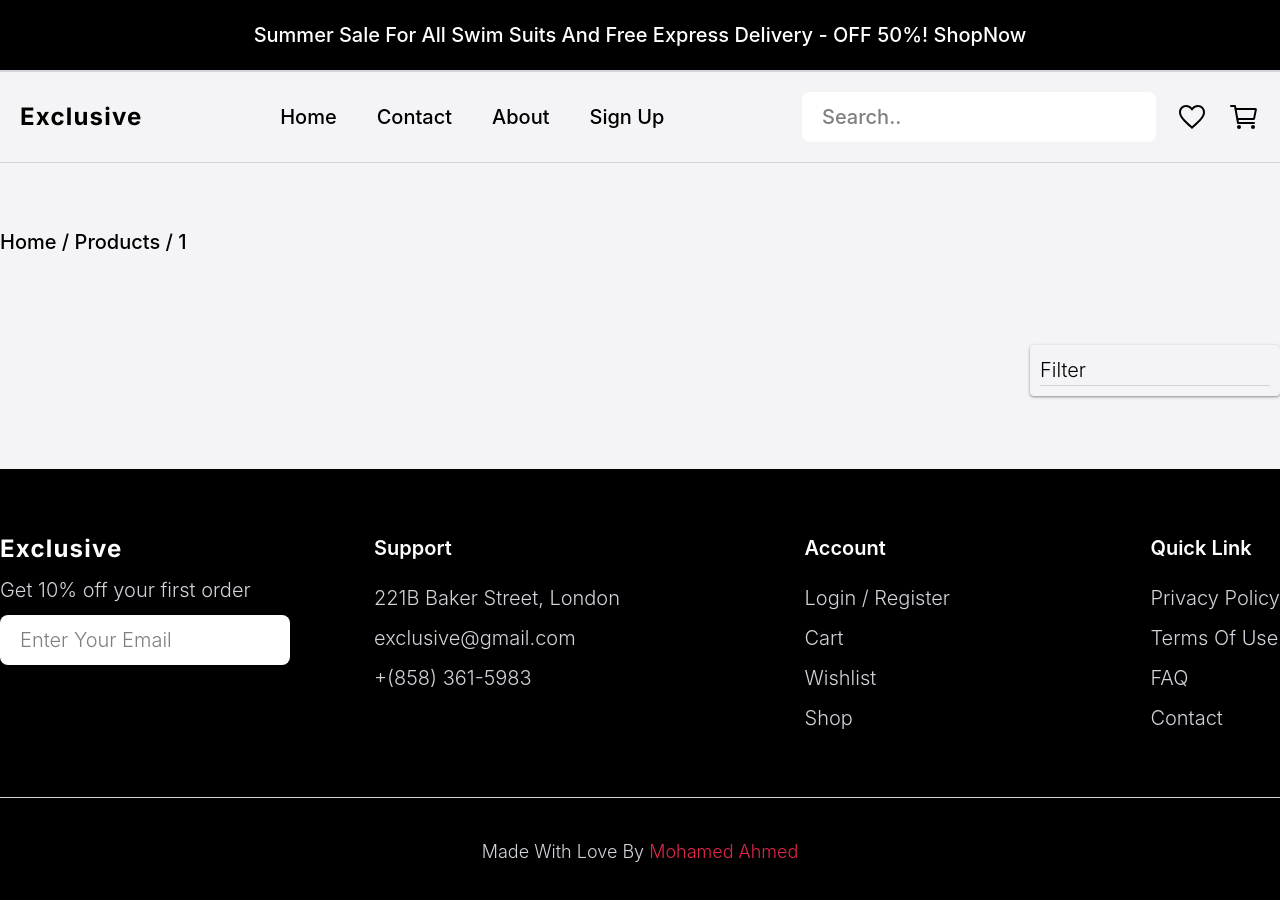
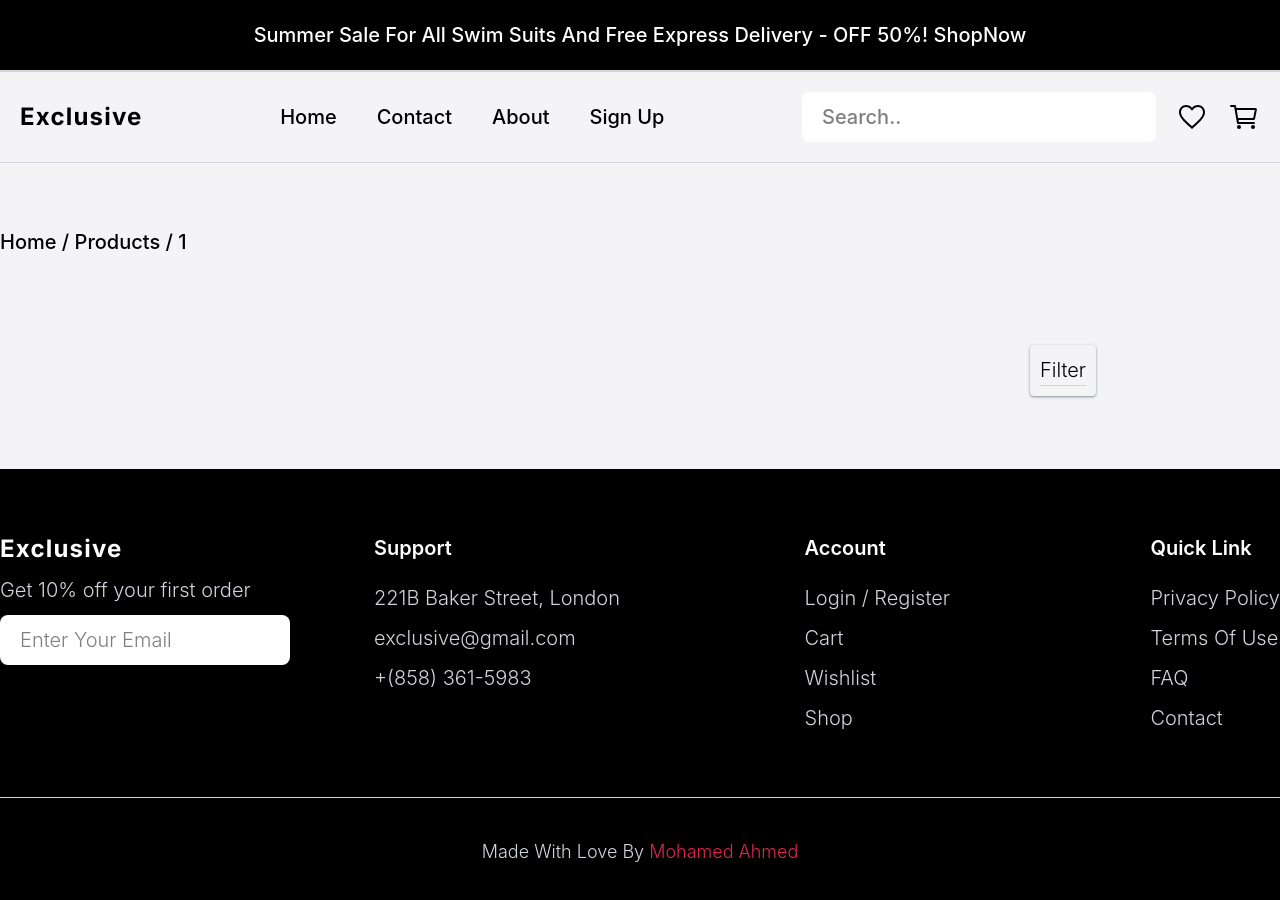
Before and after one commit to Mohamed-Y0/Exclusive, a React (Vite) app: page /products/1 in a window 1280 px wide. Shown: the top 900 px of the page. Built offline with nearby package versions, Linux system fonts and the light colour scheme; a web font is replaced by a local one.

Commit message:
remove un-necessary style

```diff
--- a/src/components/category/ProductsMethods.tsx
+++ b/src/components/category/ProductsMethods.tsx
@@ -33,31 +33,29 @@ export default function ProductsMethods() {
   const { category } = useParams(); // param اللى فى الـ route
   const [searchParams, setSearchParams] = useSearchParams();
 
-  // هات الكاتيجوري اللى اتحدد من الـ route
   const categoryObj = categories.find((c) => c.name === category);
 
-  // القيم المختارة حالياً من الـ URL
   const selected = searchParams.getAll("c");
 
   function handleCheck(e: React.ChangeEvent<HTMLInputElement>) {
     const next = new URLSearchParams(searchParams);
-    const key = "c";
+    const filterKey = "c";
     const value = e.target.name;
 
     if (e.target.checked) {
-      next.append(key, value);
+      next.append(filterKey, value);
     } else {
-      // شيل القيمة دى وخلى الباقى
-      const all = next.getAll(key).filter((v) => v !== value);
-      next.delete(key);
-      all.forEach((v) => next.append(key, v));
+      const remaining = next.getAll(filterKey).filter((v) => v !== value);
+      next.delete(filterKey);
+      remaining.forEach((v) => next.append(filterKey, v));
     }
+
     setSearchParams(next);
   }
 
   return (
-    <div className="col-start-1 -col-end-2 min-w-[250px] pt-1 font-light capitalize">
-      <div className="h-fit rounded-sm p-2.5 shadow shadow-neutral-300">
+    <div className="min-w-[250px] pt-1 font-light capitalize">
+      <div className="fixed h-fit rounded-sm p-2.5 shadow shadow-neutral-300">
         <fieldset>
           <legend className="w-full border-b border-neutral-200">Filter</legend>
           {categoryObj?.items.map((item) => (
```
